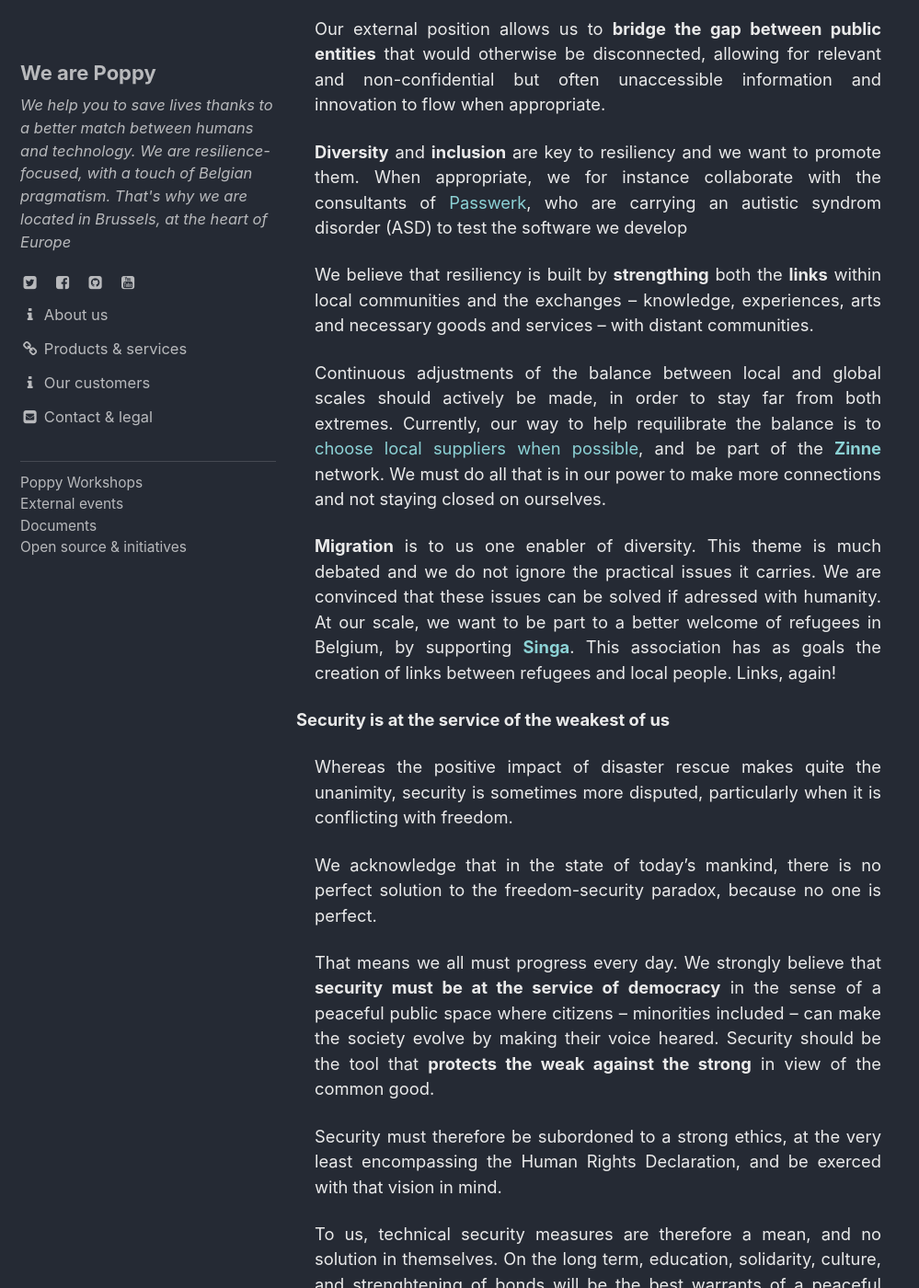
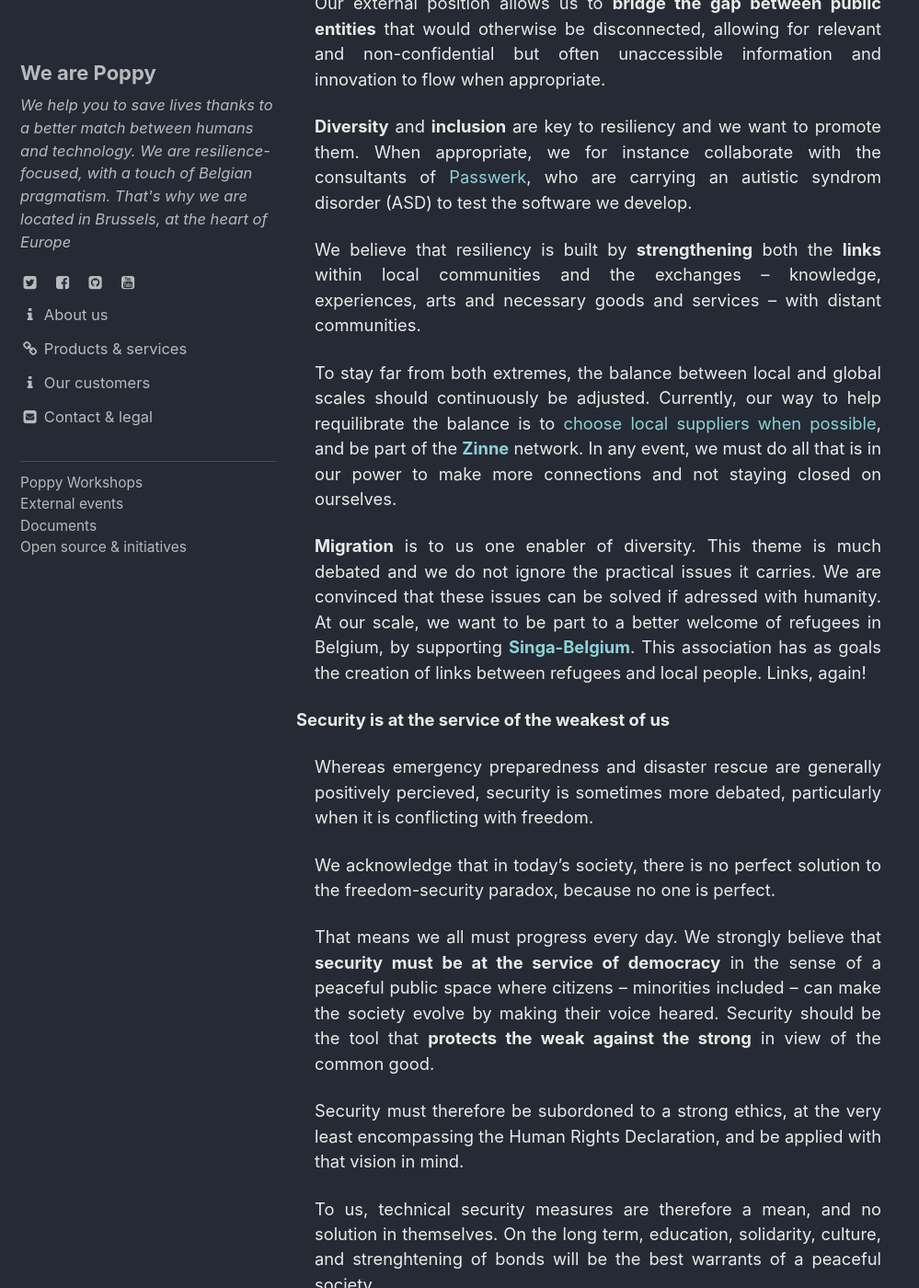
Before and after one commit to ccloquet/ccloquet.github.io, a Jekyll site: the page built from _pages/about_us.md, in a window 1280 px wide and 1400 px high, scrolled down 1837 px. Shown: the whole window at 92% size, without its empty margins (0-999 px from the left). Built offline with Jekyll 4.4.1, drawn with Linux system fonts in a browser that asks for light colours; cached includes are drawn as plain includes; some of the changed text lies outside the part shown.

Commit message:
Update about_us.md

```diff
--- a/_pages/about_us.md
+++ b/_pages/about_us.md
@@ -9,11 +9,11 @@ header:
 permalink: /about_us/
 ---
 
-<p><center><strong><i>In times always more complex and uncertain, we boost our society’s resilience through seamless information technology for the public authorities</i></strong></center></p>
+<p><center><strong><i>In times always more complex and uncertain, we boost our society’s resilience thanks to a better match between humans & technology</i></strong></center></p>
 
 <p ><strong>Poppy</strong> (Living Apps sprl) is a <strong>private technological company</strong> helping the authorities and emergency services to <strong>better prepare</strong> and <strong>manage crisis situations</strong> through a better use and understanding of information technologies.</p>
 <p >We design products and provide advices to <strong>speedup decision making</strong> by simplifying and accelerating information transmission, with a deep understanding of their limitations and their interactions with the users, particularly in crisis situations. Bits and bytes are our daily lunch and <strong>telecoms</strong>, <strong>maps</strong>, <strong>real time</strong> and <strong>data analytics</strong> are some of our core competencies.</p>
-<p >Founded in 2014 by <a href="https://www.linkedin.com/in/ccloquet/">Christophe Cloquet</a>, PhD, Poppy is proud a GovTech member of <a href="https://software.brussels">software.brussels</a>.</p>
+<p >Founded in 2014 by <a href="https://www.linkedin.com/in/ccloquet/">Christophe Cloquet</a>, PhD, Poppy is a proud GovTech member of <a href="https://software.brussels">software.brussels</a>.</p>
 
 <p><center><strong>How we see the world</strong></center></p>
 
@@ -24,49 +24,47 @@ permalink: /about_us/
 <div style="margin-left: 20px">
 <p >We believe that our <strong>independence</strong> makes us complementary to public and para-public structures in collaboration with which we want to do our bit.</p>
 
-<p >Our <strong>small size</strong> is definitely an asset for your organization. It allows us to quickly <strong>adapt</strong> to change and to adopt a <strong>human approach</strong>. Small also means a sharp answer to your needs: we are integrated in a <strong>network of carefully selected professionnals</strong>, that we sollicitate every time that it is needed.</p>
+<p >As an asset for your organization, our <strong>small size</strong> allows us to adopt a <strong>human approach</strong> and to quickly <strong>adapt</strong> to change. Small also means a sharp answer to your needs: we are integrated in a <strong>network of carefully selected professionnals</strong>, that we sollicitate every time that it is needed.</p>
 
 <p >Our specificity expresses itself through a <strong>freedom of initiative</strong> (research &amp;  development of new products, building of new competencies, communication and interpellation about emerging problematics…), by a <strong>neutral external point of view</strong> to analyze and challenge the cases you submit us, and a <strong><em>fighting spirit</em></strong> fostered by our daily risk-taking.</p>
 
 <p >Our external position allows us to <strong>bridge the gap between public entities</strong> that would otherwise be disconnected, allowing for relevant and non-confidential but often unaccessible information and innovation to flow when appropriate.</p>
 
-<p ><strong>Diversity</strong> and <strong>inclusion</strong> are key to resiliency and we want to promote them. When appropriate, we for instance collaborate with the consultants of <a href='https://passwerk.be'>Passwerk</a>, who are carrying an autistic syndrom disorder (ASD) to test the software we develop</p>
+<p ><strong>Diversity</strong> and <strong>inclusion</strong> are key to resiliency and we want to promote them. When appropriate, we for instance collaborate with the consultants of <a href='https://passwerk.be'>Passwerk</a>, who are carrying an autistic syndrom disorder (ASD) to test the software we develop.</p>
 
-<p >We believe that resiliency is built by <strong>strengthing</strong> both the <strong>links</strong> within local communities and the exchanges – knowledge, experiences, arts and necessary goods and services – with distant communities.</p>
+<p >We believe that resiliency is built by <strong>strengthening</strong> both the <strong>links</strong> within local communities and the exchanges – knowledge, experiences, arts and necessary goods and services – with distant communities.</p>
 
-<p >Continuous adjustments of the balance between local and global scales should actively be made, in order to stay far from both extremes. Currently, our way to help requilibrate the balance is to <a href="https://blog.my-poppy.eu/fournisseurs2019/">choose local suppliers when possible</a>, and be part of the <strong><a href="https://blog.my-poppy.eu/zinne/">Zinne</a></strong> network. We must do all that is in our power to make more connections and not staying closed on ourselves.</p>
+<p >To stay far from both extremes, the balance between local and global scales should continuously be adjusted. Currently, our way to help requilibrate the balance is to <a href="https://blog.my-poppy.eu/fournisseurs2019/">choose local suppliers when possible</a>, and be part of the <strong><a href="https://blog.my-poppy.eu/zinne/">Zinne</a></strong> network. In any event, we must do all that is in our power to make more connections and not staying closed on ourselves.</p>
 
-<p ><strong>Migration</strong> is to us one enabler of diversity. This theme is much debated and we do not ignore the practical issues it carries. We are convinced that these issues can be solved if adressed with humanity. At our scale, we want to be part to a better welcome of refugees in Belgium, by supporting <strong><a href="https://www.singa-belgium.org/">Singa</a></strong>. This association has as goals the creation of links between refugees and local people. Links, again!</p>
+<p ><strong>Migration</strong> is to us one enabler of diversity. This theme is much debated and we do not ignore the practical issues it carries. We are convinced that these issues can be solved if adressed with humanity. At our scale, we want to be part to a better welcome of refugees in Belgium, by supporting <strong><a href="https://www.singa-belgium.org/">Singa-Belgium</a></strong>. This association has as goals the creation of links between refugees and local people. Links, again!</p>
 </div>
 
 <strong>Security is at the service of the weakest of us</strong>
 <div style="margin-left: 20px">
-<p >Whereas the positive impact of disaster rescue makes quite the unanimity, security is sometimes more disputed, particularly when it is conflicting with freedom.</p>
+<p >Whereas emergency preparedness and disaster rescue are generally positively percieved, security is sometimes more debated, particularly when it is conflicting with freedom.</p>
 
-<p >We acknowledge that in the state of today’s mankind, there is no perfect solution to the freedom-security paradox, because no one is perfect.</p>
+<p >We acknowledge that in today’s society, there is no perfect solution to the freedom-security paradox, because no one is perfect.</p>
 
 <p >That means we all must progress every day. We strongly believe that <strong>security must be at the service of democracy</strong> in the sense of a peaceful public space where citizens – minorities included – can make the society evolve by making their voice heared. Security should be the tool that <strong>protects the weak against the strong</strong> in view of the common good.</p>
 
-<p >Security must therefore be subordoned to a strong ethics, at the very least encompassing the Human Rights Declaration, and be exerced with that vision in mind.</p>
+<p >Security must therefore be subordoned to a strong ethics, at the very least encompassing the Human Rights Declaration, and be applied with that vision in mind.</p>
 
 <p >To us, technical security measures are therefore a mean, and no solution in themselves. On the long term, education, solidarity, culture, and strenghtening of bonds will be the best warrants of a peaceful society.</p>
 </div>
 
 <p><center><strong>Our approach</strong></center></p>
 
-<p >If we both agree on the vision, we work with you to <strong>serve</strong> your objectives, your organisation, your members and beneficiaries through <strong>innovation</strong> and <strong>co-creation</strong> of solutions, thanks to the meeting of our expertise and your knowledge of the field.</p>
+<p >When we both agree on a common vision, we work with you to <strong>serve</strong> your objectives, your organisation, your members and beneficiaries through <strong>innovation</strong> and <strong>co-creation</strong> of solutions, thanks to the meeting of our expertise and your knowledge of the field.</p>
 
 <p >We feel inspired by complexity thinkers such as <a href="http://chaire-edgar-morin-complexite.essec.edu/">Edgar Morin</a>, by statements such as the <a href="https://agilemanifesto.org/">Agile Manifesto and principles</a> and by frameworks such as <a href="https://www.sysaid.com/blog/entry/the-7-guiding-principles-of-itil-4-practical-advice-to-help-you-make-decisions">ITIL v4</a>.</p>
 
 <p >Our holistic and systemic approach allows to consider the objectives, people and means within the same living picture. This ensures strategies are applicable, people are respected and means are used at their full potential.</p>
 
-<p >We value your <strong>autonomy</strong>, through which we try to stay away from position revenues. It goes through <strong>open products</strong> each time it is possible (<a href="https://blog.my-poppy.eu/open_source/">open-source</a>, open data, …) and the open sharing of our expertise.</p>
-
-<p ><strong>Confidence</strong>, that goes through <strong>ethics</strong> and <strong>integrity</strong> and <strong>open collaboration</strong> at each step and towards every person involved or impacted.</p>
+<p ><strong>Confidence</strong>, that goes through <strong>ethics</strong> and <strong>integrity</strong> and <strong>open collaboration</strong> at each step and towards every person involved or impacted are core for us. We value your <strong>autonomy</strong>, through which we try to stay away from position revenues. It goes through <strong>open products</strong> each time it is possible (<a href="https://blog.my-poppy.eu/open_source/">open-source</a>, open data, …) and the open sharing of our expertise, like on our <a href='https://blog.my-poppy.eu'>blog</a>. </p>
 
 <p >We are not perfect, tough, and we engage willingly in conversations with you to better respect our values, and make them evolve.</p>
 
 <p><center><strong>Our societal engagement</strong></center></p>
 
-<p >In coherence with our vision, we proudly and actively support <a href="http://foss4g.be"><strong>OSGeo Belgium</strong></a> (Open Source Software for Geography), we promote the use of the <a href='https://www.qgis.org'>QGIS</a> software, we volunteer for <a href="https://www.singa-belgium.org/"><strong>Singa-Belgium</strong></a> (creating links between migrant and local people), and we are part of the <a href="https://www.zinne.brussels/"><strong>Zinne</strong></a> network (Brussels' local economy vouchers) and share voluntarily our knowledge with the working group « resilience and crisis management » of <a href='https://bps-bpv.brussels/'>Brussels Prevention and Security</a>.</p>
+<p >In coherence with our vision, we proudly and actively support <a href="http://foss4g.be"><strong>OSGeo Belgium</strong></a> (Open Source Software for Geography), we promote the use of the <a href='https://www.qgis.org'>QGIS</a> software, we take part in <a href="https://www.singa-belgium.org/"><strong>Singa-Belgium</strong></a> activities that aim at creating links between migrant and local people, and we are part of the <a href="https://www.zinne.brussels/"><strong>Zinne</strong></a> network (Brussels' local economy vouchers) and voluntarily share our knowledge with the working group « resilience and crisis management » of <a href='https://bps-bpv.brussels/'>Brussels Prevention and Security</a>.</p>
 <p >Our profits help us to invest in that direction, thereby helping the society as a whole.</p>
```
